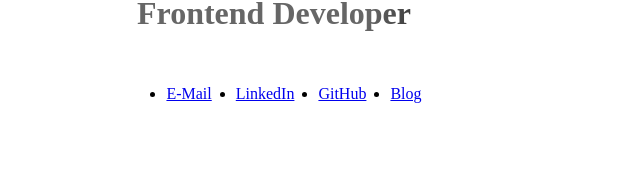
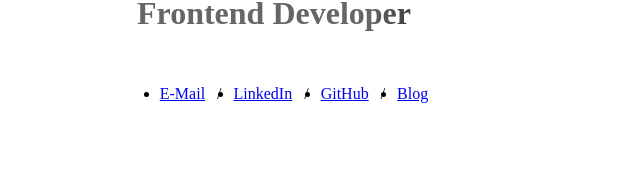
Before and after one commit to keremzor/homepage, a Next.js app: page / in a window 1280 px wide. Shown: the part 107-282 px from the top of the page, without its empty margins (0-640 px from the left). Built offline with nearby package versions, Linux system fonts and the light colour scheme.

Commit message:
feat: update links hover effect

```diff
--- a/src/components/Links/Links.module.scss
+++ b/src/components/Links/Links.module.scss
@@ -1,12 +1,29 @@
 @use '@/styles/abstracts/functions/px-to-rem' as *;
 @use '@/styles/abstracts/mixins/flex' as *;
+$space: 12;
 .links {
-  @include flexbox($direction: row, $gap: 24, $align: center);
+  @include flexbox($direction: row, $gap: $space, $align: center);
+
+  &:has(a:hover) a {
+    opacity: 0.5;
+  }
+
+  a {
+    transition: opacity 0.2s;
+  }
+
+  &:has(a:hover) a:hover {
+    opacity: 1;
+  }
+
   li {
-    a {
-      &:hover {
-        text-decoration: underline;
-      }
+    &::after {
+      content: '\002F';
+      padding-left: to-rem($space);
+    }
+    &:last-child::after {
+      content: '';
+      all: revert;
     }
   }
 }
```
